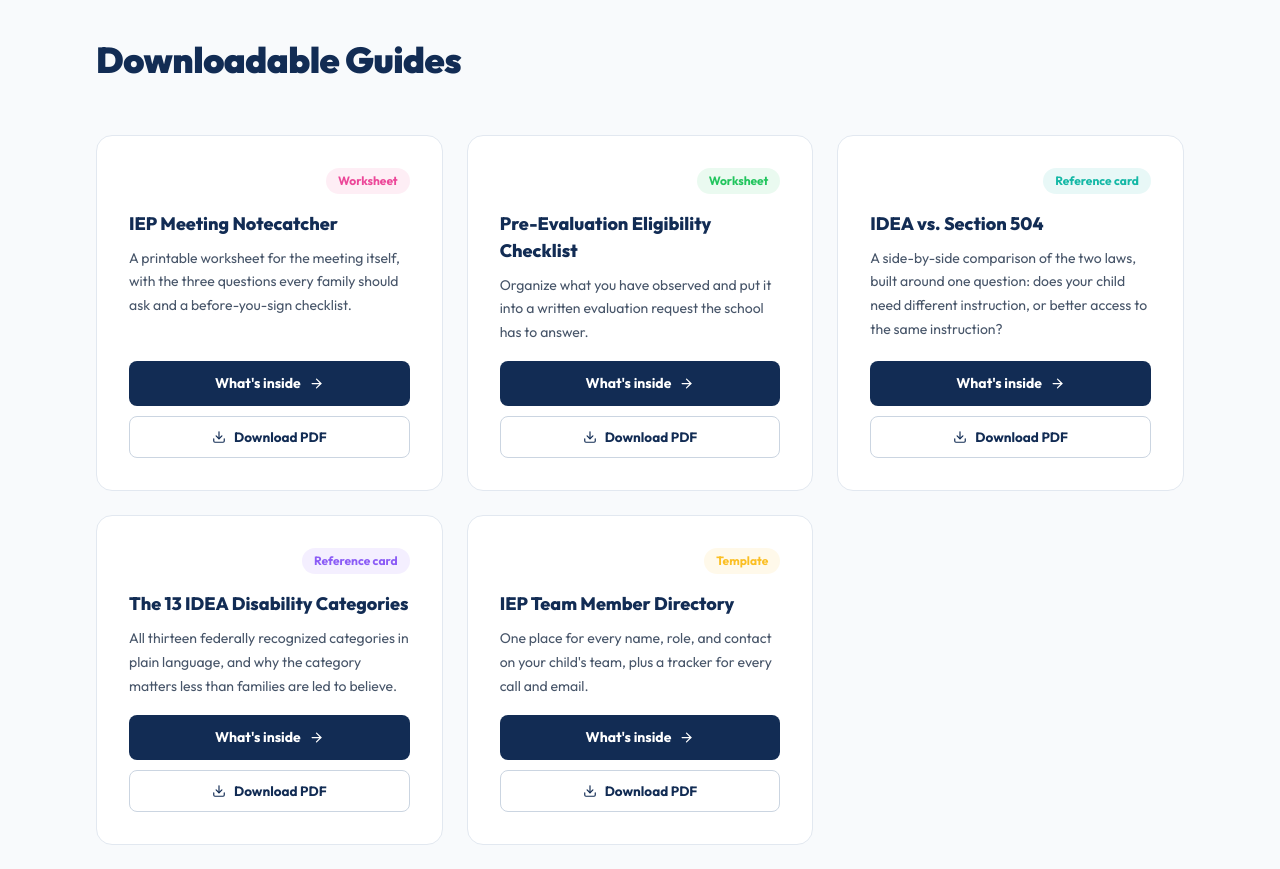
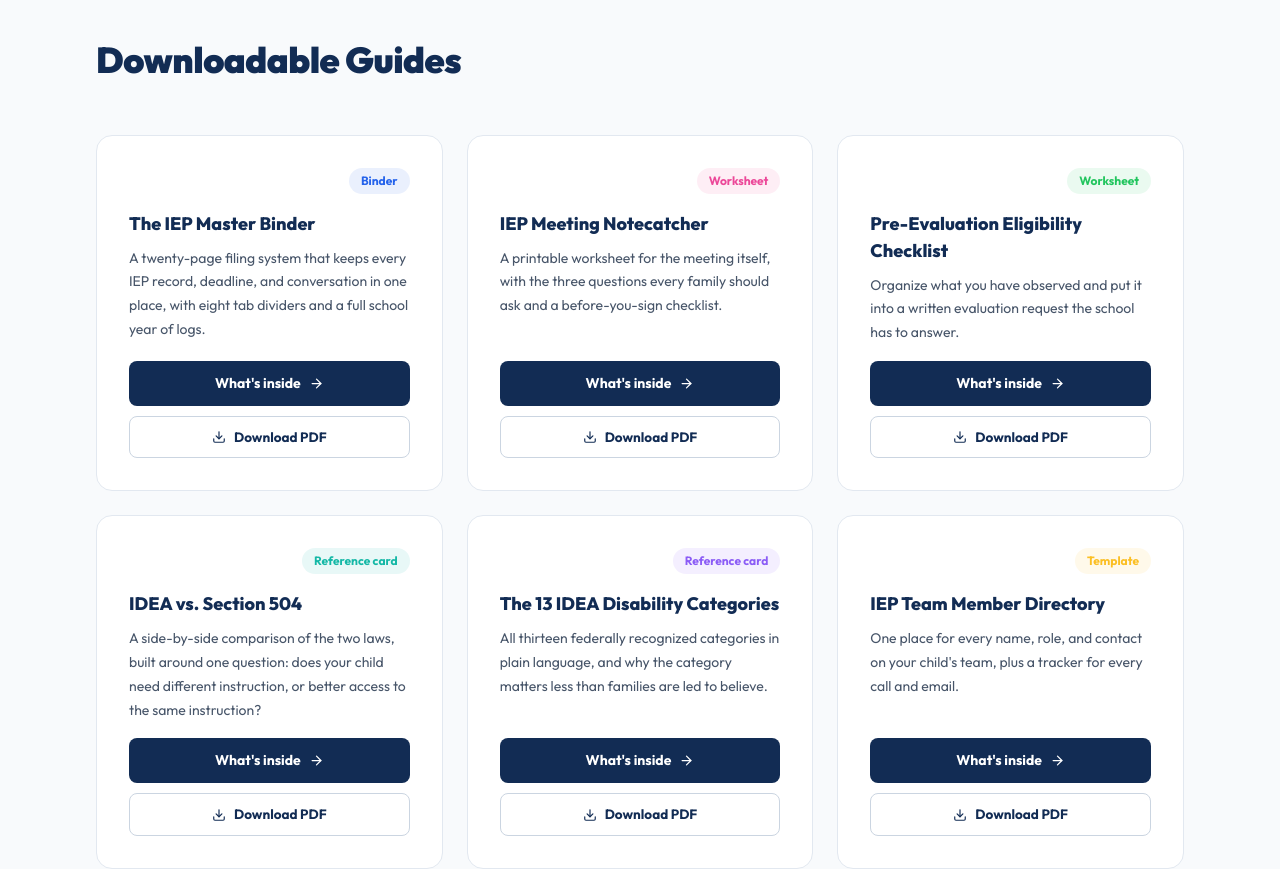
Before and after one commit to rcw8582-crypto/edquity-website, a React (Vite) app: page /resources in a window 1280 px wide. Shown: the part 1220-2089 px from the top of the page. Built offline with nearby package versions, Linux system fonts and the light colour scheme.

Commit message:
Update resources.ts

```diff
--- a/src/content/resources.ts
+++ b/src/content/resources.ts
@@ -12,7 +12,7 @@
  * page is a dead end.
  */
 
-export type ResourceKind = "Worksheet" | "Reference card" | "Template";
+export type ResourceKind = "Worksheet" | "Reference card" | "Template" | "Binder";
 
 export interface Resource {
   slug: string;
@@ -32,6 +32,30 @@ export interface Resource {
 }
 
 export const RESOURCES: Resource[] = [
+  {
+    slug: "iep-master-binder",
+    title: "The IEP Master Binder",
+    kind: "Binder",
+    summary:
+      "A twenty-page filing system that keeps every IEP record, deadline, and conversation in one place, with eight tab dividers and a full school year of logs.",
+    body: [
+      "The district arrives at every meeting with the complete file. Most families arrive with whatever they could find that morning, which is how a service that was never delivered becomes a service nobody can prove was missed. The gap is rarely about memory, it is about filing.",
+      "This binder is the file you build before you need it, so your child's records have a fixed home and a question about missing speech minutes in March gets answered with a dated entry instead of a recollection. The sections that matter most are the ones you fill in as the year goes, because a record made the day something happened carries weight that a summary written afterward never will.",
+    ],
+    inside: [
+      "A cover page for your child's details, the case manager's email, and the four dates every team will ask you about",
+      "Eight printable tab dividers, each listing exactly what belongs behind it, running from Rights & Law through Medical & Private",
+      "A twelve-month communication log, August through July, with a filled-in example showing what a useful entry looks like",
+      "A six-point progress monitoring calendar marking when to check in across the year, and what to ask each time",
+      "The six-week and midyear emails written word for word, along with what to say out loud when the team says no",
+      "A records request checklist that separates the documents schools send routinely from the ones they release only when you name them",
+    ],
+    howToUse:
+      "Print it, punch it, and put it in a one-inch three-ring binder with eight dividers, then file the records you already have. Fill in the cover page and mark the six calendar dates during the week the IEP starts. Log every call and email the same day, because the log is only worth as much as the habit behind it.",
+    file: "/resources/EDATM_IEP_Master_Binder.pdf",
+    accent: "#2563EB",
+    related: ["iep-meeting-notecatcher", "iep-team-directory", "idea-vs-504"],
+  },
   {
     slug: "iep-meeting-notecatcher",
     title: "IEP Meeting Notecatcher",
@@ -54,7 +78,7 @@ export const RESOURCES: Resource[] = [
       "Print it and fill in the first two sections the night before, so you walk in already prepared rather than assembling your thoughts in the room. Bring a pen. Write while people talk, because a commitment nobody wrote down is a commitment that did not happen.",
     file: "/resources/EDATM_IEP_Meeting_Notecatcher.pdf",
     accent: "#EC4899",
-    related: ["iep-eligibility-checklist", "iep-team-directory", "idea-vs-504"],
+    related: ["iep-master-binder", "iep-eligibility-checklist", "iep-team-directory"],
   },
   {
     slug: "iep-eligibility-checklist",
@@ -142,7 +166,7 @@ export const RESOURCES: Resource[] = [
       "Fill it in once at the start of the school year and bring it to every meeting. Log every contact the same day, while you still remember what was said, and print extra copies of the tracking page as the year fills up.",
     file: "/resources/EDATM_IEP_Team_Directory.pdf",
     accent: "#FBBF24",
-    related: ["iep-meeting-notecatcher", "idea-disability-categories", "iep-eligibility-checklist"],
+    related: ["iep-master-binder", "iep-meeting-notecatcher", "idea-disability-categories"],
   },
 ];
 
```
